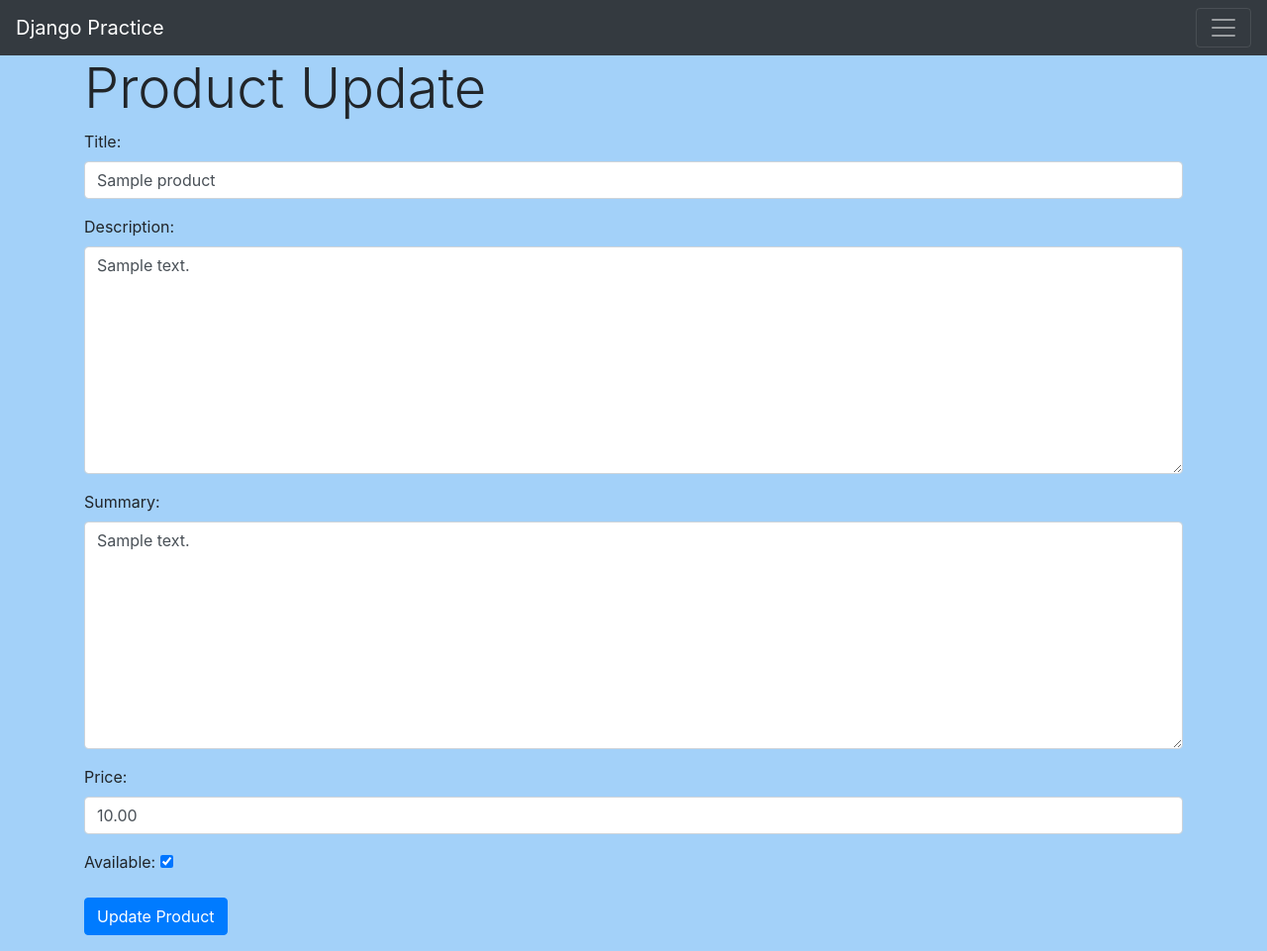
After one commit to debojyotichatterjee9/djangoPractice, a Django app: page /product/update/00000000-0000-0000-0000-000000000001 in a window 1280 px wide. The commit adds this page. Shown: the whole page at 99% size. Run offline with Django 3.2, Linux system fonts and the light colour scheme; tables that the repository leaves empty hold one stand-in row (values such as "Sample post"); some libraries are stand-ins or nearby versions.

Commit message:
update product functionality

```diff
--- a/src/djangoTemplates/urls.py
+++ b/src/djangoTemplates/urls.py
@@ -16,7 +16,7 @@ Including another URLconf
 from django.contrib import admin
 from django.urls import path
 from pages.views import home_page_view, about_page_view, contact_page_view
-from products.views import product_detail_view, product_create_view, product_delete_view, product_list_view
+from products.views import product_detail_view, product_create_view, product_delete_view, product_list_view, product_update_view
 
 urlpatterns = [
     path('admin/', admin.site.urls),
@@ -27,4 +27,5 @@ urlpatterns = [
     path('product/create', product_create_view, name='create'),
     path('product/delete/<product_id>', product_delete_view, name='delete'),
     path('product/list', product_list_view, name='list'),
+    path('product/update/<product_id>', product_update_view, name='update'),
 ]
--- a/src/products/templates/products/products_list.html
+++ b/src/products/templates/products/products_list.html
@@ -31,7 +31,7 @@
 
                 <td scope="row" class="d-flex justify-content-center">
                     <a href="{{ product.get_absolute_url }}" class="badge badge-success mr-1">Details</a>
-                    <a href="{{ product.get_absolute_url }}" class="badge badge-warning mr-1 ml-1">Update</a>
+                    <a href="{% url 'update' product.id %}" class="badge badge-warning mr-1 ml-1">Update</a>
                     <a href="{% url 'delete' product.id %}" class="badge badge-danger ml-1">Delete</a>
                 </td>
             </tr>
--- /dev/null
+++ b/src/products/templates/products/products_update.html
@@ -0,0 +1,47 @@
+{% extends './root/base.html' %} {% block content %}
+
+<div class="container-sm">
+<h3 class="display-4">Product Update</h3>
+
+<form class="form-group" action='' method='post'>
+    <!--  DJANGO TEMPLATE STUFF  -->
+    <!--
+        This will put the csrf token and render all the fields mentioned in forms.py
+        in a <p></p> tag-->
+    {% csrf_token %} <!--{{ form.as_p }}-->
+     <!--  DJANGO TEMPLATE STUFF  -->
+
+
+     <!--  STANDARD HTML FORM BUILDING  -->
+
+<!--    <div>-->
+<!--        <p>Name: </p><input type='text' name='title' size='25' placeholder='Enter the product name...'>-->
+<!--    </div>-->
+<!---->
+<!--    <div>-->
+<!--        <p>Description: </p><textarea name='description' rows="9" cols="70">-->
+<!--Enter the product description...-->
+<!--</textarea>-->
+<!--    </div>-->
+<!---->
+<!--    <div>-->
+<!--        <p>Summary: </p><textarea name='summary' rows="9" cols="70">-->
+<!--Enter the product summary...-->
+<!--</textarea>-->
+<!--    </div>-->
+<!---->
+<!--    <div>-->
+<!--        <p>Price: </p><input type='number' name='price' size='5' placeholder='Price...'>-->
+<!--    </div>-->
+<!---->
+<!--    <div>-->
+<!--        <p>Available: <input type='checkbox' name='available' value='True' checked='yes'></p>-->
+<!--    </div>-->
+    <!--  STANDARD HTML FORM BUILDING  -->
+
+    <!--  PURE DJANGO FORM BUILDING  -->
+    {{ form.as_p }}
+    <!--  PURE DJANGO FORM BUILDING  -->
+    <input class="btn btn-primary" type='submit' value='Update Product'>
+</form>{% endblock %}
+</div>
--- a/src/products/views.py
+++ b/src/products/views.py
@@ -78,6 +78,7 @@ def product_create_view(request):
             print(form.cleaned_data)
             Product.objects.create(**form.cleaned_data)
             form = RawProductForm()
+            return redirect('./list')
         else:
             print(form.errors)
     context = {
@@ -107,3 +108,34 @@ def product_list_view(request):
         "product_list": queryset
     }
     return render(request, "products/products_list.html", context)
+
+
+''' ==================================== PRODUCT UPDATE VIEW ==================================== '''
+def product_update_view(request, product_id):
+    obj = get_object_or_404(Product, id=product_id)
+    product_values = {
+        "title": obj.title,
+        "description": obj.description,
+        "summary": obj.summary,
+        "price": obj.price,
+        "available": obj.available
+    }
+    form = RawProductForm(initial=product_values)
+    if request.method == 'POST':
+        form = RawProductForm(request.POST)
+        if form.is_valid():
+            updated_data = form.cleaned_data
+            # TODO: implement some loop into this functionality
+            obj.title = updated_data["title"]
+            obj.description = updated_data["description"]
+            obj.summary = updated_data["summary"]
+            obj.price = updated_data["price"]
+            obj.available = updated_data["available"]
+            obj.save()
+            return redirect('../list')
+        else:
+            print(form.errors)
+    context = {
+        'form': form
+    }
+    return render(request, "products/products_update.html", context)
```
